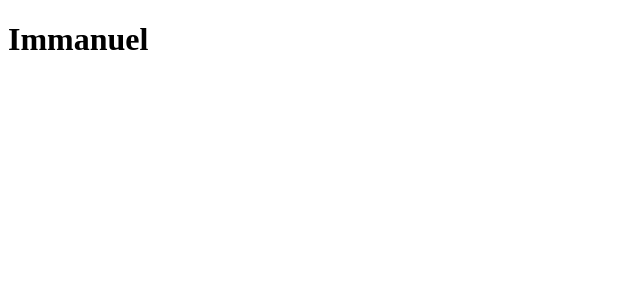
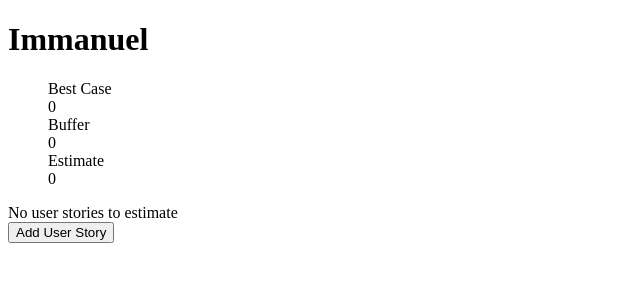
Before and after one commit to adellava/immanuel, a React app: page / in a window 1280 px wide. Shown: the top 300 px of the page, without its empty margins (0-640 px from the left). Built offline with nearby package versions, Linux system fonts and the light colour scheme.

Commit message:
allow calculate project estimate

```diff
--- a/src/App.tsx
+++ b/src/App.tsx
@@ -1,7 +1,11 @@
 import React from "react";
+import UserStoriesList from "./pages/UserStoriesList";
 
 const Benvenuto = () => {
-      return <h1>Immanuel</h1>;
+      return <div>
+            <h1>Immanuel</h1>
+            <UserStoriesList />
+      </div>;
 }
 
 export default Benvenuto;
--- a/src/model/entities.ts
+++ b/src/model/entities.ts
@@ -9,8 +9,7 @@ export interface UserStory {
     note?: string,
     estimate: UserStoryEstimate
 }
-
 export interface UserStoryEstimate {
-    bestCase: number,
+    [bestCase: string]: number,
     worstCase: number
 }
--- a/src/model/getEstimate.ts
+++ b/src/model/getEstimate.ts
@@ -2,15 +2,15 @@ import { UserStory, ProjectEstimate } from "./entities";
 
 const getProjectEstimate = ( userStories: Array<UserStory> ) : ProjectEstimate => {
 
-    const bestCase:number = userStories.reduce((accumulator, userStory:UserStory):number => {
+    const bestCase:number = Math.round(userStories.reduce((accumulator, userStory:UserStory):number => {
 
         if(userStory.estimate.bestCase < 0) return accumulator; // this should not happen
 
         return accumulator + userStory.estimate.bestCase;
 
-    }, 0);
+    }, 0)*100)/100;
 
-    const estimate:number = bestCase + Math.sqrt(userStories.reduce((accumulator, userStory:UserStory):number => {
+    const buffer = Math.round(Math.sqrt(userStories.reduce((accumulator, userStory:UserStory):number => {
 
         const bestCaseIsGreaterThanWorstCase = userStory.estimate.worstCase < userStory.estimate.bestCase;
         const numbersAreNegative = userStory.estimate.worstCase < 0 || userStory.estimate.bestCase < 0;
@@ -19,9 +19,9 @@ const getProjectEstimate = ( userStories: Array<UserStory> ) : ProjectEstimate =
 
         const userStoryBuffer = userStory.estimate.worstCase - userStory.estimate.bestCase;
         return accumulator + Math.pow(userStoryBuffer, 2);
-    }, 0));
+    }, 0)) * 100)/100;
 
-    const buffer = estimate - bestCase;
+    const estimate:number = Math.round( (bestCase + buffer) * 100 )/100;
 
     return {
         bestCase,
--- /dev/null
+++ b/src/pages/UserStoriesList.tsx
@@ -0,0 +1,42 @@
+import React, { useState, useCallback, useEffect } from "react";
+import UserStoryComponent from "./components/UserStoryComponent";
+import ProjectEstimateComponent from "./components/ProjectEstimateComponent";
+import { UserStory, ProjectEstimate } from "../model/entities";
+import { aUserStoryChanged, addNewUserStory } from "./model/UserStoriesListModel";
+import getProjectEstimate from "../model/getEstimate";
+
+const UserStoriesList = () => {
+
+    const  [userStories, setUserStories] = useState<UserStory[]>([]);
+    const  [projectEstimate, setProjectEstimate] = useState<ProjectEstimate>({
+        bestCase: 0,
+        estimate: 0,
+        buffer: 0
+    });
+
+    const addUserStory = () => {
+        setUserStories(addNewUserStory(userStories));
+    };
+
+    const onUserStoryChanged = (us:UserStory, index:number) => {
+        console.log(aUserStoryChanged(us, index, userStories));
+        setUserStories(aUserStoryChanged(us, index, userStories));
+    };
+
+    useEffect(() => {
+        setProjectEstimate(getProjectEstimate(userStories));
+    }, [userStories])
+
+    return <div>
+        <ProjectEstimateComponent projectEstimate={projectEstimate} />
+        <div>
+            {userStories.map((us, i) => <UserStoryComponent userStory={us} key={`key-${i}`} index={i} onUserStoryChanged={onUserStoryChanged}/>)}
+        </div>
+        {userStories.length === 0 && <div>No user stories to estimate</div>}
+        <button onClick={() => addUserStory()}>
+            Add User Story
+        </button>
+    </div>;
+}
+
+export default UserStoriesList;
--- /dev/null
+++ b/src/pages/components/ProjectEstimateComponent.tsx
@@ -0,0 +1,25 @@
+import React, { useState } from "react";
+import { ProjectEstimate } from "../../model/entities";
+
+interface ProjectEstimateProps {
+    projectEstimate: ProjectEstimate
+}
+
+const ProjectEstimateComponent = ( { projectEstimate } : ProjectEstimateProps ) => {
+
+
+    return <div>
+        <dl>
+            <dd>Best Case</dd>
+            <dd>{projectEstimate.bestCase}</dd>
+
+            <dd>Buffer</dd>
+            <dd>{projectEstimate.buffer}</dd>
+
+            <dd>Estimate</dd>
+            <dd>{projectEstimate.estimate}</dd>
+        </dl>
+    </div>;
+}
+
+export default ProjectEstimateComponent;
--- /dev/null
+++ b/src/pages/components/UserStoryComponent.tsx
@@ -0,0 +1,52 @@
+import React, { useState } from "react";
+import { UserStory } from "../../model/entities";
+
+interface UserStoryComponentProps {
+    userStory: UserStory,
+    index: number,
+    onUserStoryChanged: (us: UserStory, index:number) => void
+}
+
+const UserStoryComponent = ( { userStory, index, onUserStoryChanged } : UserStoryComponentProps ) => {
+
+    const [userStoryForm, setUserStoryForm] = useState(userStory);
+
+    const onFormChange = ( e: React.ChangeEvent<HTMLInputElement> ) => {
+
+        let newUserStory:UserStory = {
+            ...userStoryForm,
+            estimate: {
+                ...userStoryForm.estimate
+            }
+        };
+
+        switch (e.target.name) {
+            case "description":
+                newUserStory.description = e.target.value;
+            default:
+                const key:string = e.target.name;
+                newUserStory.estimate[key] = Number.parseFloat(e.target.value);
+        }
+
+        setUserStoryForm(newUserStory);
+        onUserStoryChanged(newUserStory, index);
+    };
+
+    return <div>
+        <label>
+            <input type="text" name="description" placeholder="as a user I want to ... so that ...." style={{width: "250px", marginRight: "20px"}} onChange={onFormChange}/>
+        </label>
+        <span>
+            <label>
+                best case
+                <input type="number" name="bestCase" min="0" max="13" step="0.5" value={userStoryForm.estimate.bestCase}  onChange={onFormChange}/>
+            </label>
+            <label>
+                worst case
+                <input type="number" name="worstCase" min="0" max="13" step="0.5" value={userStoryForm.estimate.worstCase}  onChange={onFormChange}/>
+            </label>
+        </span>
+    </div>;
+}
+
+export default UserStoryComponent;
--- /dev/null
+++ b/src/pages/model/UserStoriesListModel.ts
@@ -0,0 +1,28 @@
+import { UserStory, UserStoryEstimate } from "../../model/entities";
+
+const userStoryEstimateFactory = ():UserStoryEstimate => {
+    return {
+        bestCase: 0,
+        worstCase: 0
+    };
+}
+
+const userStoryFactory = ():UserStory => {
+    return {
+        description: "",
+        note: "",
+        estimate: userStoryEstimateFactory()
+    }
+}
+
+export const aUserStoryChanged = (newUserStory:UserStory, newUserStoryIndex:number, oldUserStories:UserStory[]) => {
+    const newUserStories = [...oldUserStories];
+    newUserStories[newUserStoryIndex] = { ...newUserStory };
+    return newUserStories;
+};
+
+export const addNewUserStory = (oldUserStories:UserStory[]) => {
+    const userStoryToAdd:UserStory = userStoryFactory();
+    const newUserStories:UserStory[] = [ userStoryToAdd, ...oldUserStories ];
+    return newUserStories;
+}
```
Also changed, not shown: 1 other file (tests, documents, lock files or other folders).
